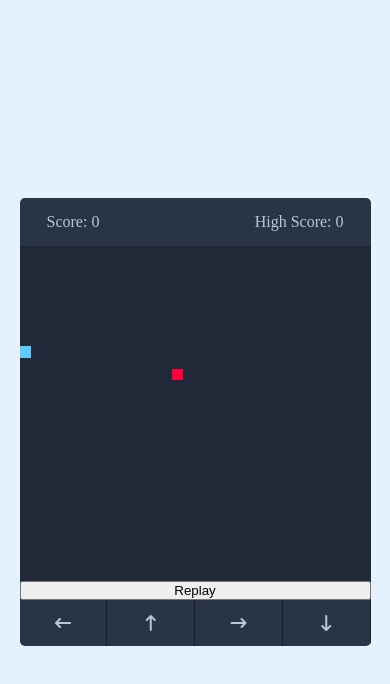
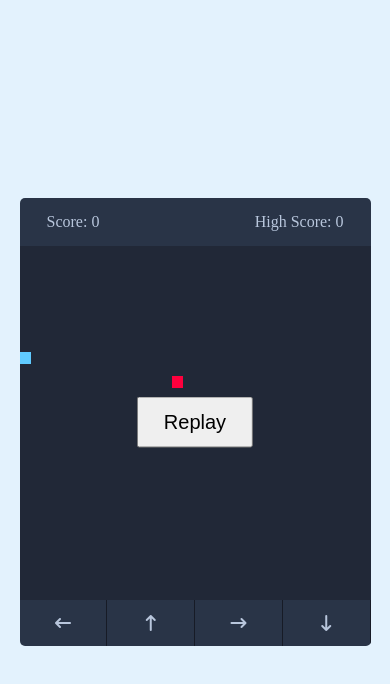
Before and after one commit to MohamedReda323/snakeGame, a plain HTML site: page index.html in a window 390 px wide. Both pictures are taken after a click on the icon 63 px from the left and 623 px from the top of the page. Drawn offline with Linux system fonts and the light colour scheme.

Commit message:
Enhance styling with replay button and layout adjustments
Added replay button and adjusted styles for responsiveness.

```diff
--- a/style.css
+++ b/style.css
@@ -10,7 +10,6 @@ body {
     justify-content: center;
     min-height: 100vh;
     background: #E3F2FD;
-
 }
 
 .wrapper {
@@ -21,6 +20,8 @@ body {
     flex-direction: column;
     border-radius: 5px;
     background: #293447;
+    position: relative;
+    /* مهم */
 }
 
 .game-details {
@@ -48,6 +49,21 @@ body {
     background: #60cbff;
 }
 
+/* 🔁 زرار Replay */
+#replayBtn {
+    position: absolute;
+    top: 50%;
+    left: 50%;
+    transform: translate(-50%, -50%);
+    padding: 12px 25px;
+    font-size: 20px;
+    cursor: pointer;
+    display: none;
+    /* 🔥 مخفي في البداية */
+    z-index: 10;
+}
+
+/* التحكم */
 .controls {
     display: none;
     justify-content: space-between;
```
